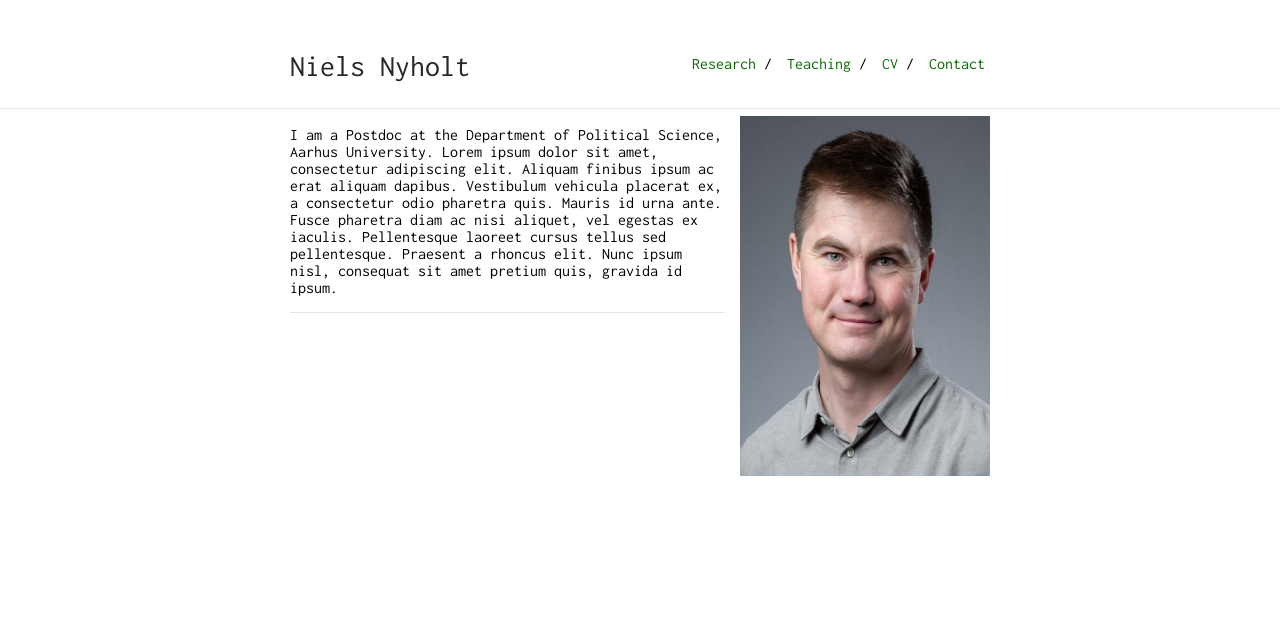
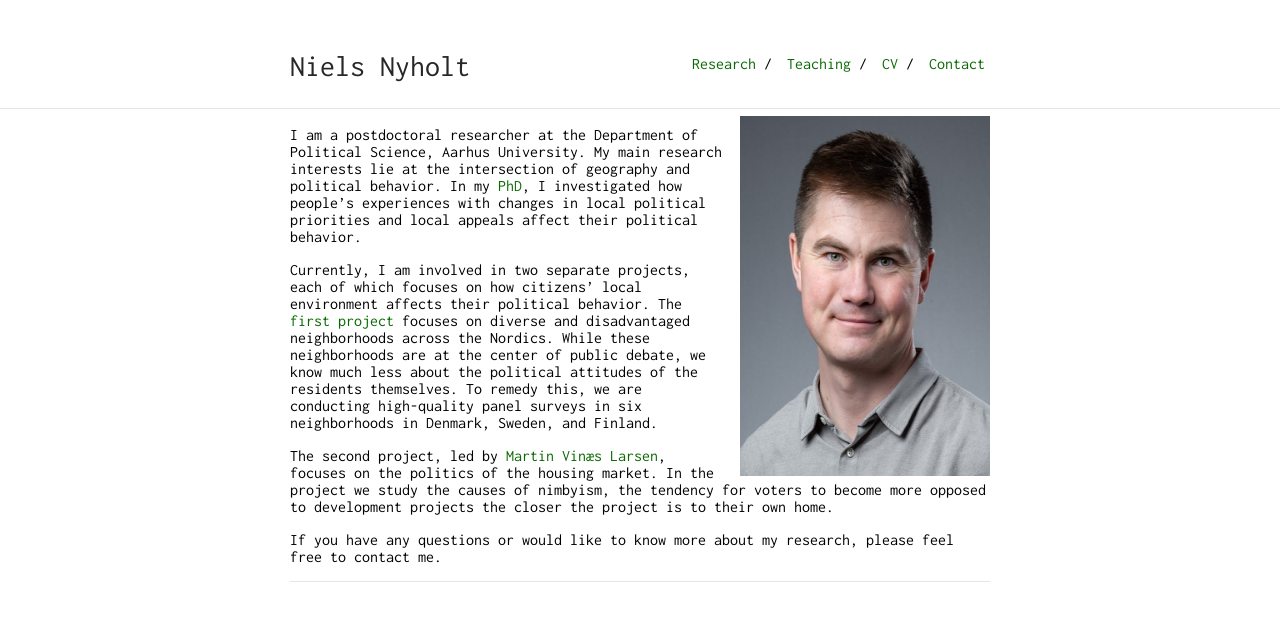
Before and after one commit to nnyholt/nnyholt.github.io, a Jekyll site: the page built from index.md, in a window 1280 px wide. Shown: the top 621 px of the page. Built offline with Jekyll 4.4.1, drawn with Linux system fonts in a browser that asks for light colours.

Commit message:
New intro

```diff
--- a/index.md
+++ b/index.md
@@ -6,8 +6,13 @@ layout: default
 <img class="profile-picture" src="nn.jpg">
 
 
-I am a Postdoc at the Department of Political Science, Aarhus University. Lorem ipsum dolor sit amet, consectetur adipiscing elit. Aliquam finibus ipsum ac erat aliquam dapibus. Vestibulum vehicula placerat ex, a consectetur odio pharetra quis. Mauris id urna ante. Fusce pharetra diam ac nisi aliquet, vel egestas ex iaculis. Pellentesque laoreet cursus tellus sed pellentesque. Praesent a rhoncus elit. Nunc ipsum nisl, consequat sit amet pretium quis, gravida id ipsum.
+I am a postdoctoral researcher at the Department of Political Science, Aarhus University. My main research interests lie at the intersection of geography and political behavior. In my [PhD](https://politica.dk/politicas-phd-serie/niels-nyholt), I investigated how people's experiences with changes in local political priorities and local appeals affect their political behavior.
 
+Currently, I am involved in two separate projects, each of which focuses on how citizens' local environment affects their political behavior. The [first project](https://futurenordics.org/projects/future-diverse-and-disadvantaged-neighborhoods-nordic-welfare-states-voices-residents) focuses on diverse and disadvantaged neighborhoods across the Nordics. While these neighborhoods are at the center of public debate, we know much less about the political attitudes of the residents themselves. To remedy this, we are conducting high-quality panel surveys in six neighborhoods in Denmark, Sweden, and Finland.
+
+The second project, led by [Martin Vinæs Larsen](https://www.martinvlarsen.com/), focuses on the politics of the housing market. In the project we study the causes of nimbyism, the tendency for voters to become more opposed to development projects the closer the project is to their own home.
+
+If you have any questions or would like to know more about my research, please feel free to contact me.
 
 
 ---
```
